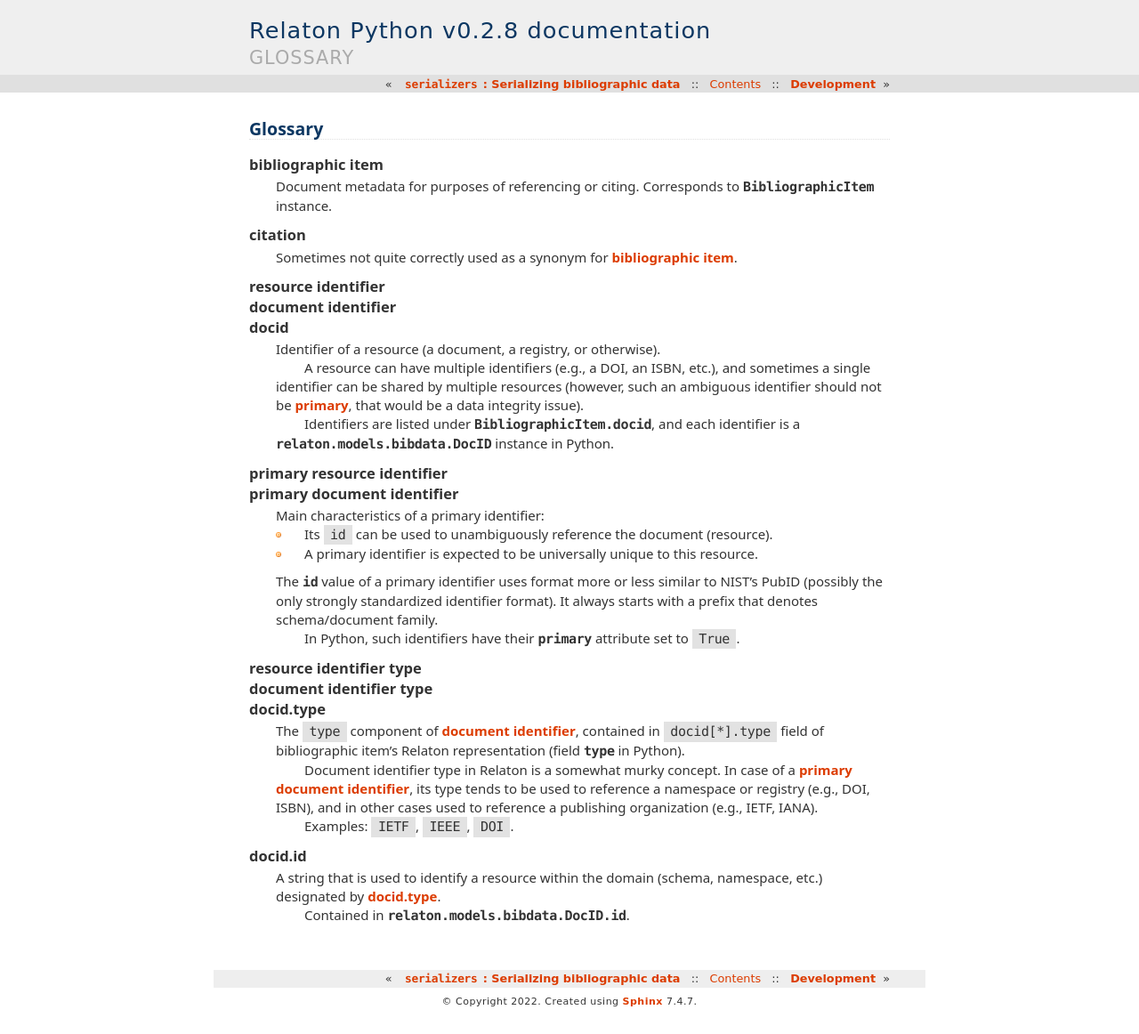
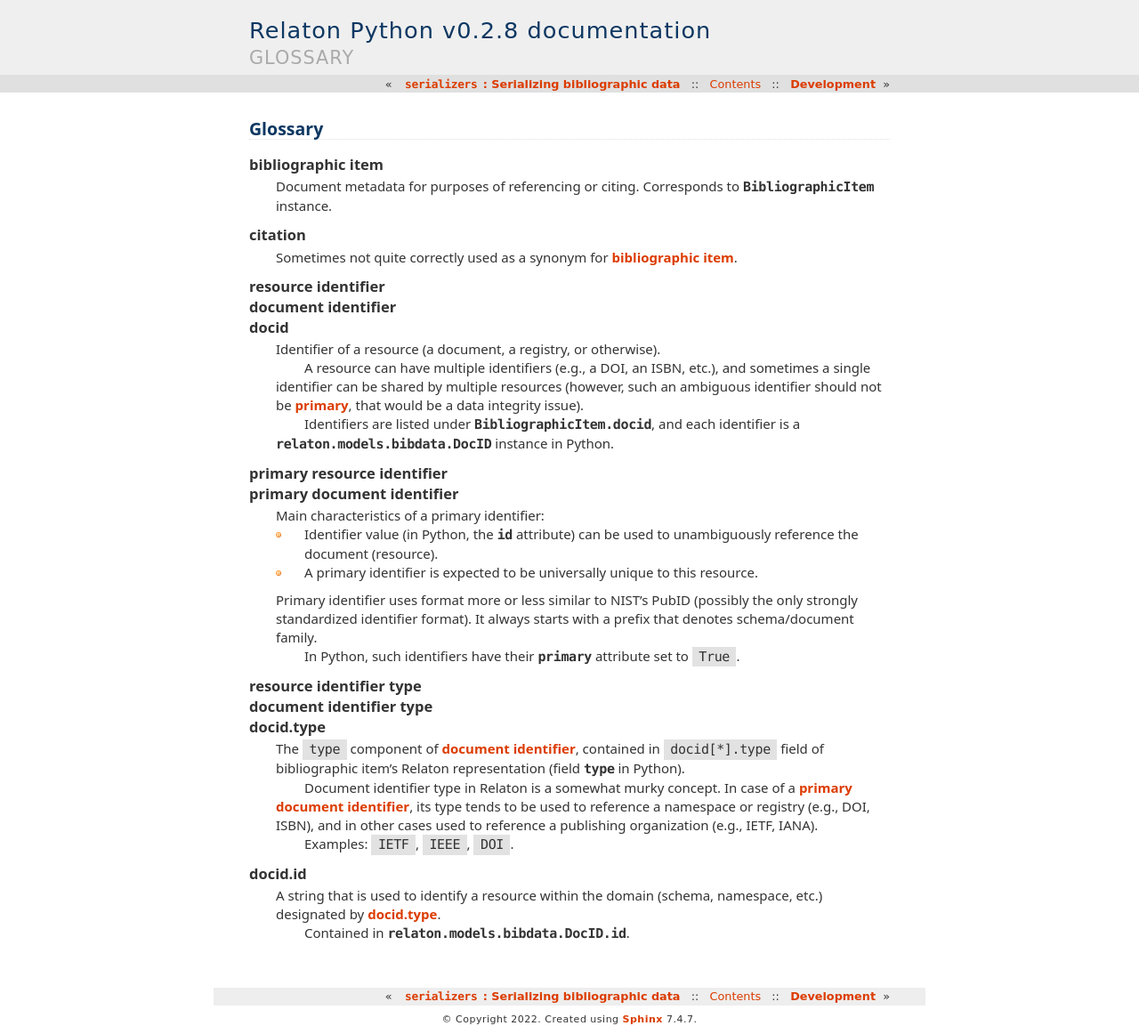
Before and after one commit to relaton/relaton-py, a Sphinx documentation site: the page built from docs/glossary.rst, in a window 1280 px wide. Shown: the whole page at 89% size. Built offline with Sphinx 7.4.7, drawn with Linux system fonts in a browser that asks for light colours.

Commit message:
docs(glossary): rephrase primary docid definition

```diff
--- a/docs/glossary.rst
+++ b/docs/glossary.rst
@@ -30,12 +30,12 @@ Glossary
    primary document identifier
        Main characteristics of a primary identifier:
 
-       - Its ``id`` can be used to unambiguously reference the document (resource).
+       - Identifier value (in Python, the :data:`~relaton.models.bibdata.DocID.id` attribute)
+         can be used to unambiguously reference the document (resource).
        - A primary identifier is expected to be
          universally unique to this resource.
 
-       The :data:`~relaton.models.bibdata.DocID.id` value of a primary identifier
-       uses format more or less similar to NIST’s PubID
+       Primary identifier uses format more or less similar to NIST’s PubID
        (possibly the only strongly standardized identifier format).
        It always starts with a prefix that denotes schema/document family.
 
```
